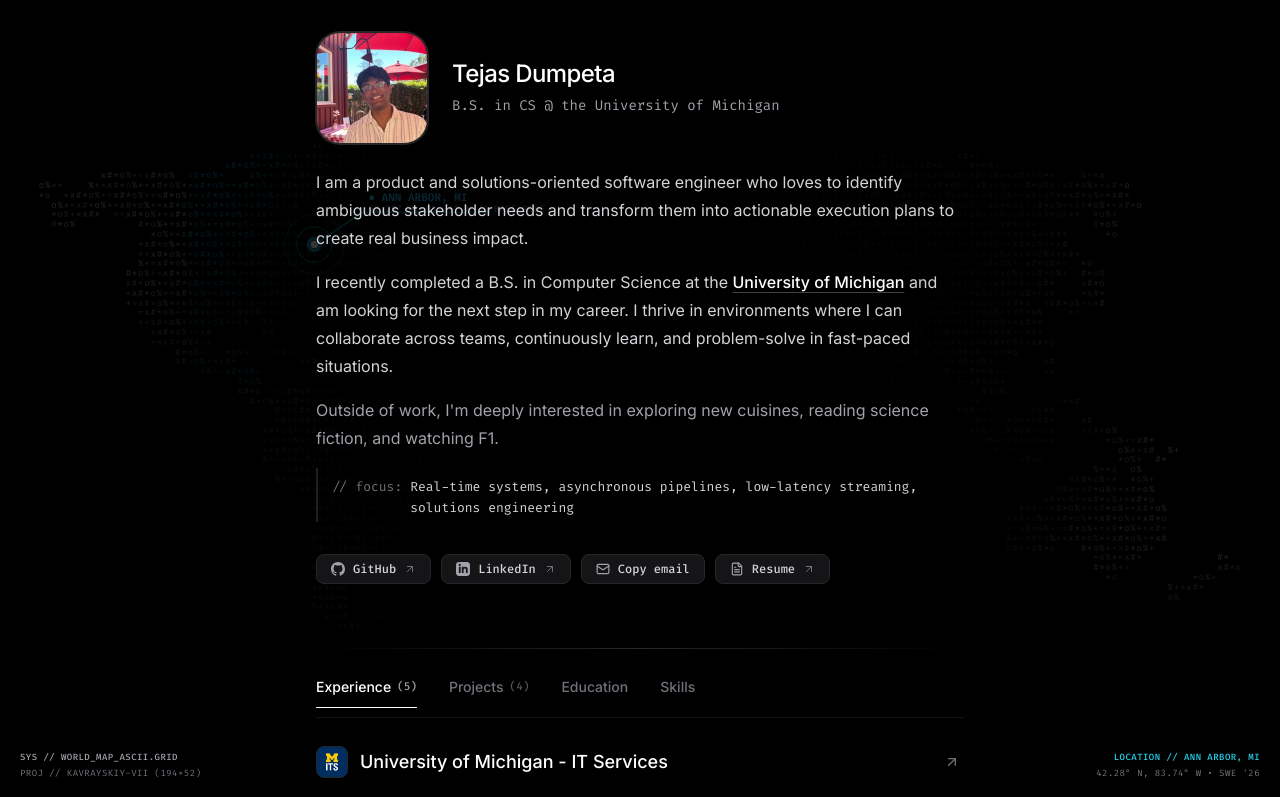
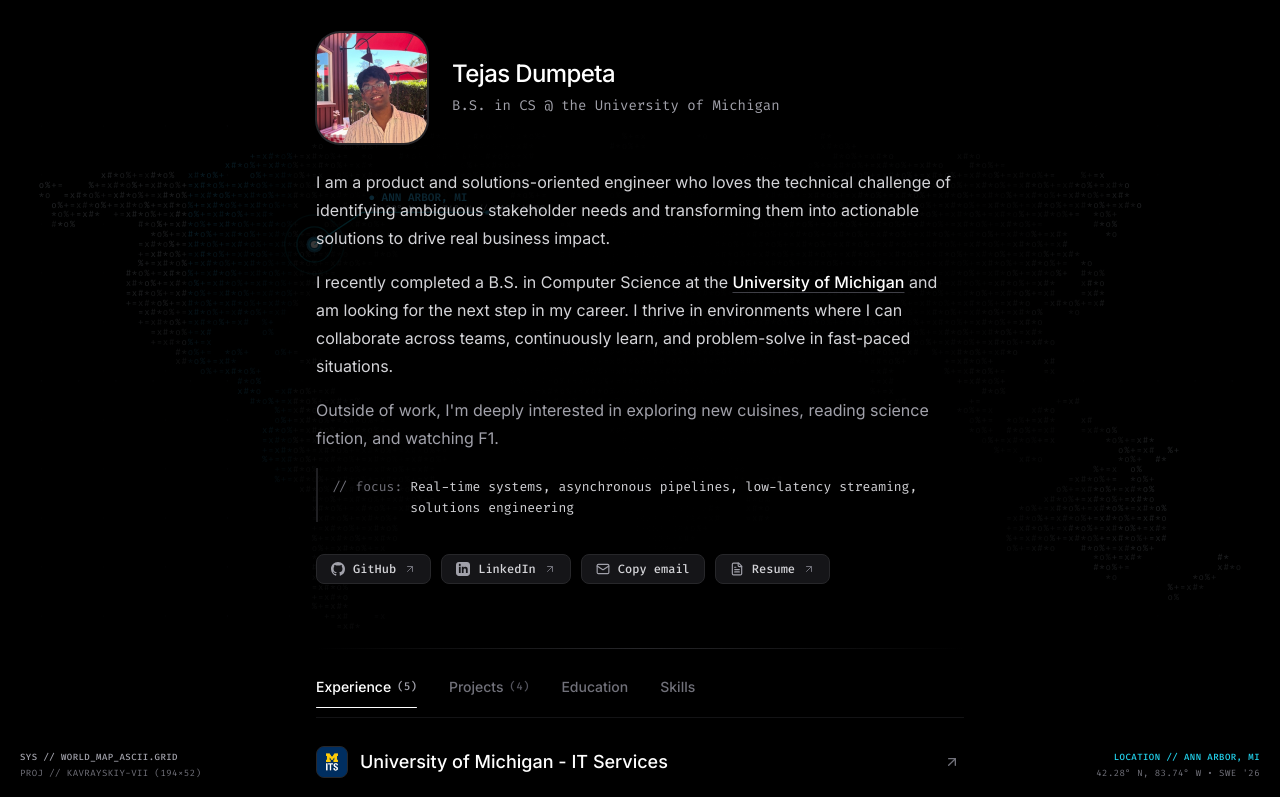
Before and after one commit to tejasdu/tejasdu.github.io, a React (Vite) app: page / in a window 1280 px wide. Shown: the top 797 px of the page. Built offline with nearby package versions, Linux system fonts and the light colour scheme.

Commit message:
Update bio to reflect solutions-oriented engineering and technical problem-solving

```diff
--- a/src/components/Hero/MinimalHero.jsx
+++ b/src/components/Hero/MinimalHero.jsx
@@ -80,7 +80,7 @@ export default function MinimalHero({ personal }) {
       {/* Expanded, Focused Editorial Storytelling (User's Exact Bio) */}
       <div className="space-y-4 text-left text-[15px] sm:text-[16px] leading-[1.75] text-zinc-300 font-normal">
         <p>
-          I am a product and solutions-oriented software engineer who loves to identify ambiguous stakeholder needs and transform them into actionable execution plans to create real business impact.
+          I am a product and solutions-oriented engineer who loves the technical challenge of identifying ambiguous stakeholder needs and transforming them into actionable solutions to drive real business impact.
         </p>
 
         <p>
--- a/src/data/portfolioData.js
+++ b/src/data/portfolioData.js
@@ -7,7 +7,7 @@ export const portfolioData = {
     avatar: asset("/pfp-focus.jpg"),
     statusBadge: "Open to Software Engineering Roles",
     location: "Ann Arbor, MI • United States",
-    shortBio: "Product and solutions-oriented software engineer who loves to identify ambiguous stakeholder needs and transform them into actionable execution plans to create real business impact.",
+    shortBio: "Product and solutions-oriented engineer who loves the technical challenge of identifying ambiguous stakeholder needs and transforming them into actionable solutions to drive real business impact.",
     extendedBio: "I recently completed a B.S. in Computer Science at the University of Michigan and am looking for the next step in my career. I thrive in environments where I can collaborate across teams, continuously learn, and problem-solve in fast-paced situations.",
     socials: {
       github: "https://github.com/tejasdu",
```
